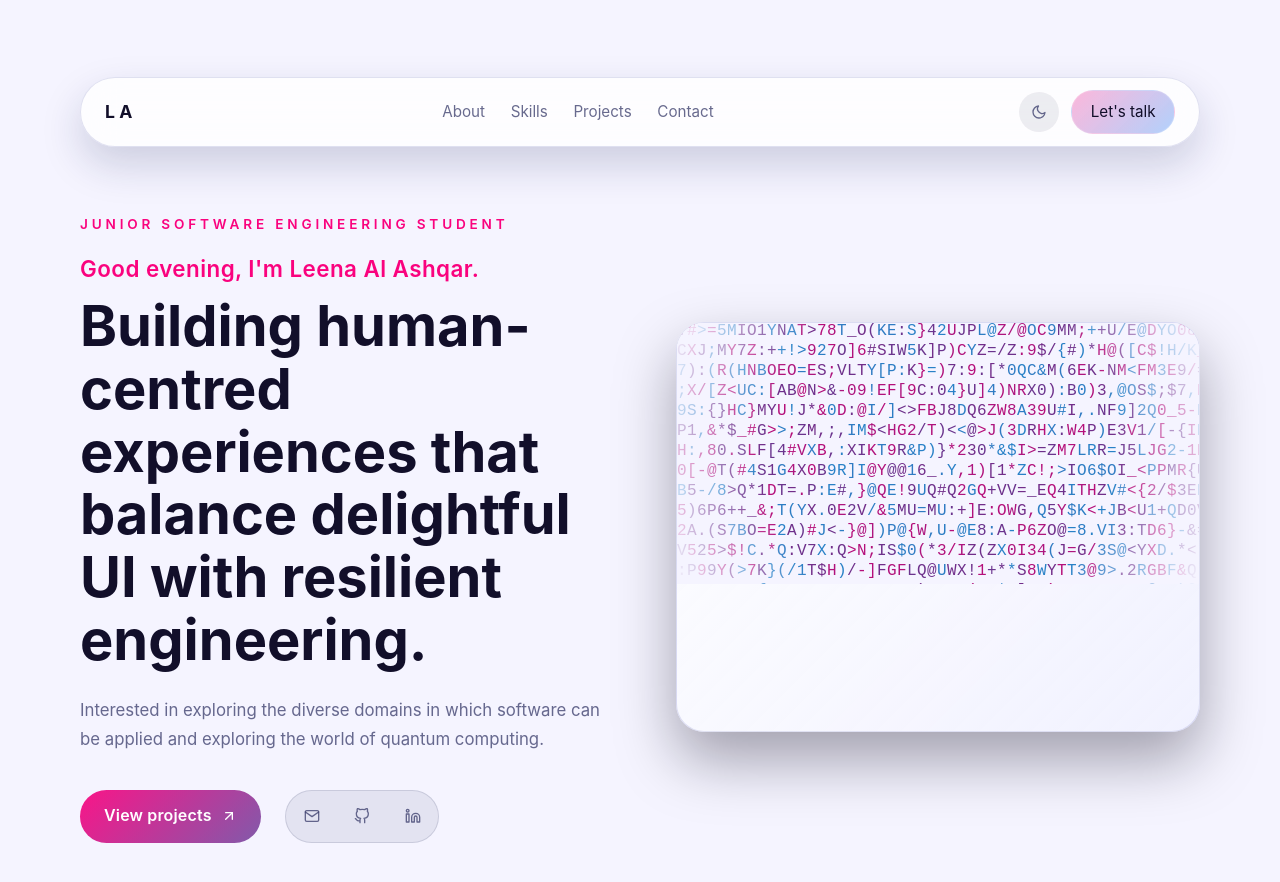
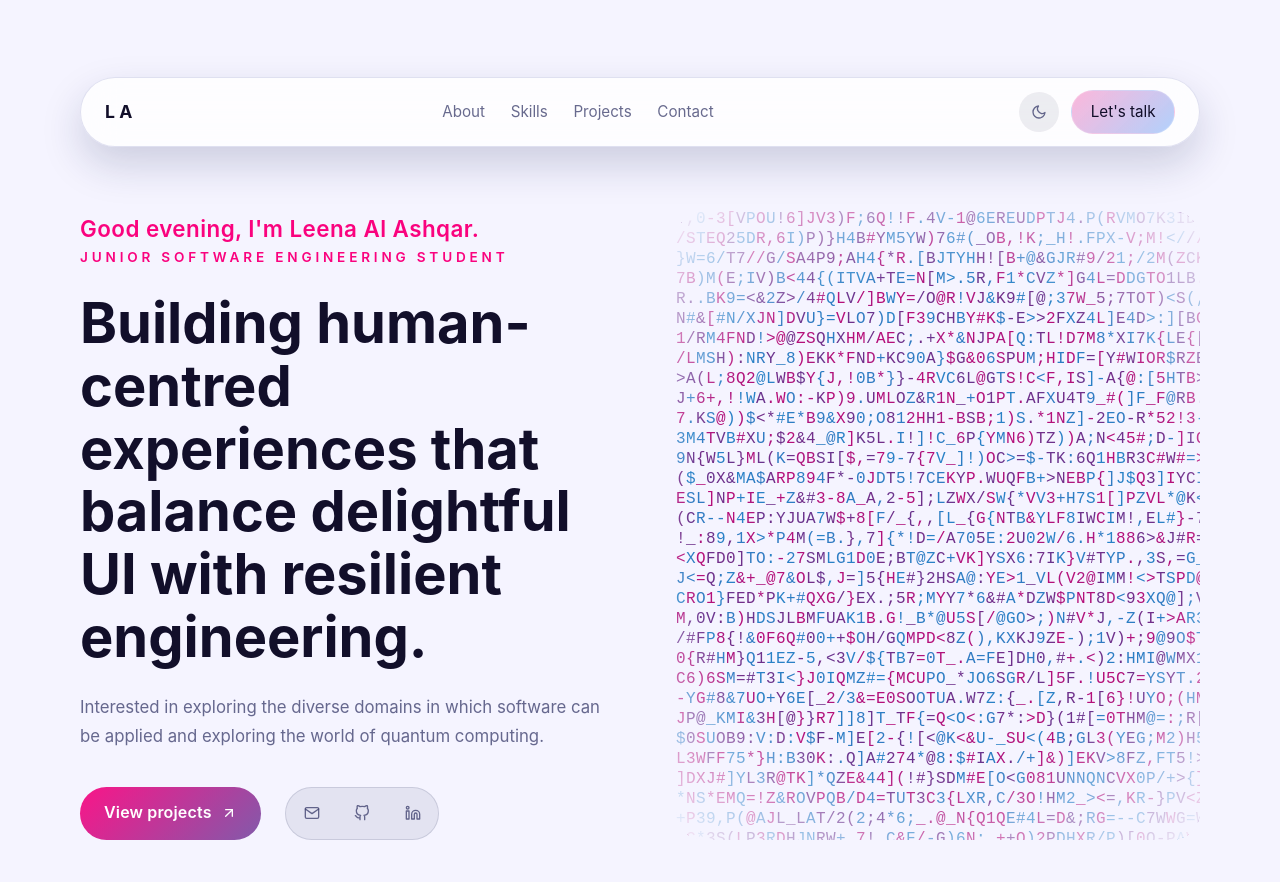
Before and after one commit to LenaAshqar/assignment-2, a React app in the folder assignment-2/: page / in a window 1280 px wide. Shown: the top 882 px of the page. Built offline with nearby package versions, Linux system fonts and the light colour scheme; the HTML template or start-up script is replaced by a standard one.

Commit message:
edited greeting

```diff
--- a/assignment-2/src/App.css
+++ b/assignment-2/src/App.css
@@ -107,10 +107,8 @@
     justify-content: center;
     border-radius: 28px;
     overflow: hidden;
+    height: 100%;
     min-height: clamp(260px, 32vw, 420px);
-    border: 1px solid var(--surface-border);
-    background: var(--surface-background);
-    box-shadow: 0 28px 60px rgba(5, 3, 20, 0.35);
 }
 
 .letter-glitch {
@@ -168,7 +166,6 @@
 }
 
 .eyebrow {
-    display: inline-flex;
     align-items: center;
     gap: 0.4rem;
     font-size: 0.85rem;
--- a/assignment-2/src/App.jsx
+++ b/assignment-2/src/App.jsx
@@ -210,10 +210,10 @@
 
                 <div className="hero-grid">
                     <div className="hero-copy" data-animate="fade-up">
-                        <span className="eyebrow">Junior software engineering student</span>
+                        <span className="hero-greeting">{greeting}, I&apos;m Leena Al Ashqar.</span>
 
                         <h1>
-                            <span className="hero-greeting">{greeting}, I&apos;m Leena Al Ashqar.</span>
+                            <span className="eyebrow">Junior software engineering student</span>
                             <span className="hero-headline">
                                 Building human-centred experiences that balance delightful UI with resilient engineering.
                             </span>
```
